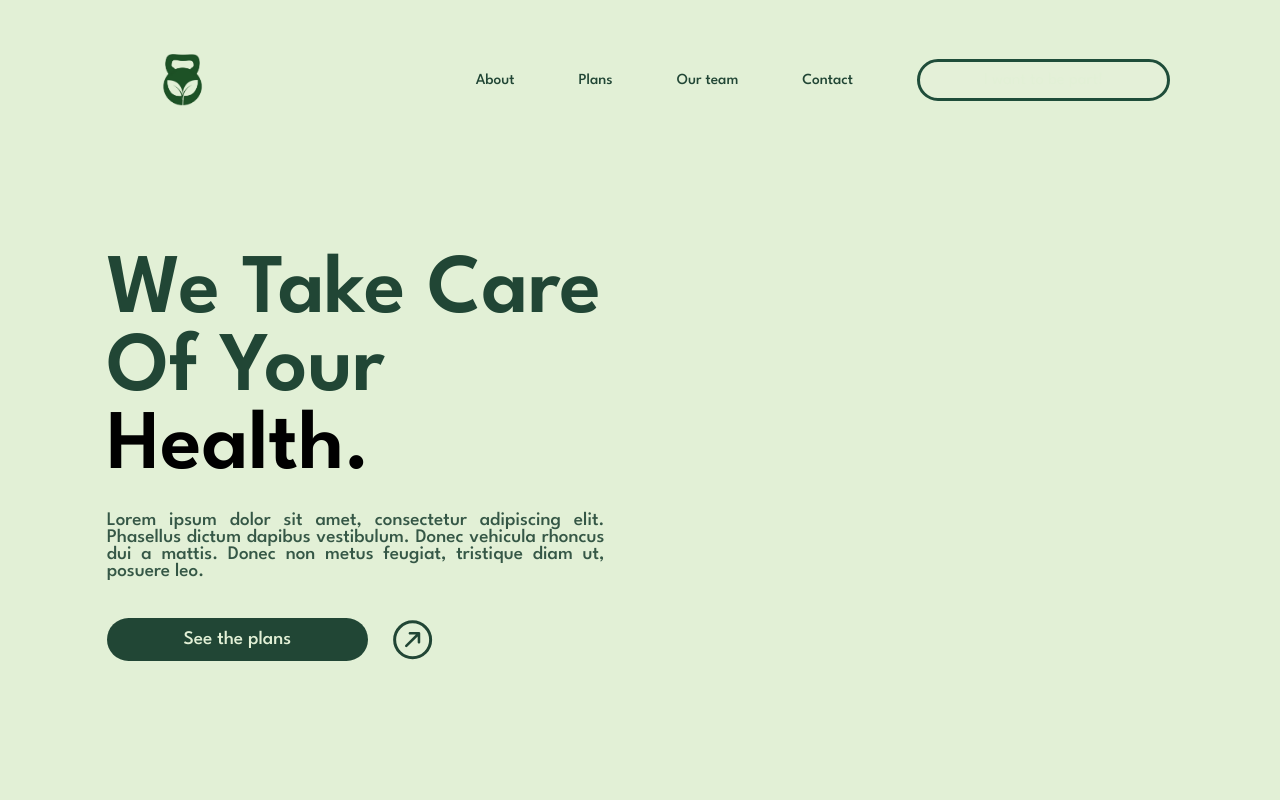
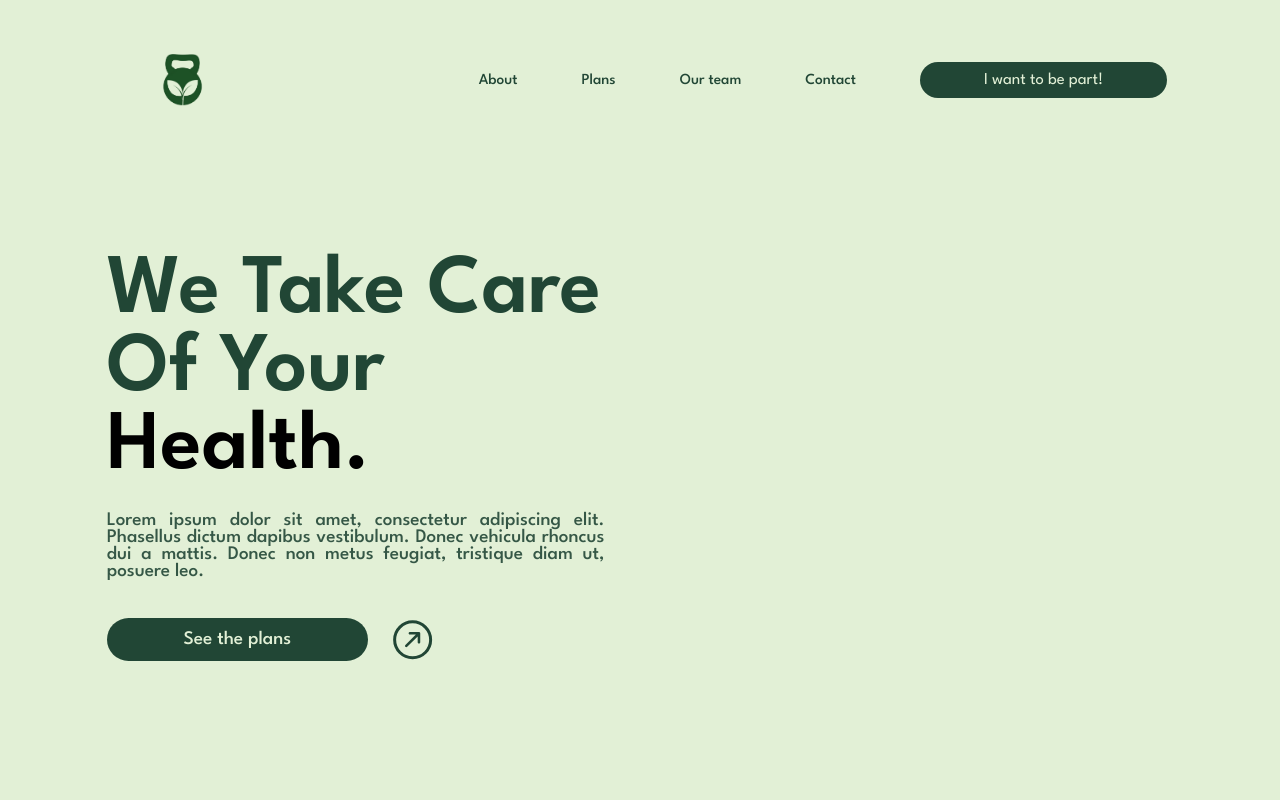
Before and after one commit to LucasAltino/TrainWell, a React (Create React App) app: page / in a window 1280 px wide. In both pictures the pointer is over the element "I want to be part!". Shown: the top 800 px of the page. Built offline with nearby package versions, Linux system fonts and the light colour scheme; the HTML template or start-up script is replaced by a standard one; a web font is replaced by a local one.

Commit message:
Update Header.module.css

```diff
--- a/src/sections/modules/Header.module.css
+++ b/src/sections/modules/Header.module.css
@@ -38,6 +38,8 @@
     color: #E2F0D6;
     text-decoration: none;
 }
+
+
 .navbuttont a{
     color: #E2F0D6;
     text-decoration: none;
@@ -59,7 +61,7 @@
 .navbutton:hover{
     background: #e6f2da85;
     border: solid #1f4d3a;
-    color: #1f4d3a;
+    color: #214635;
     transition: 1s;
     cursor: pointer;
 }
```
